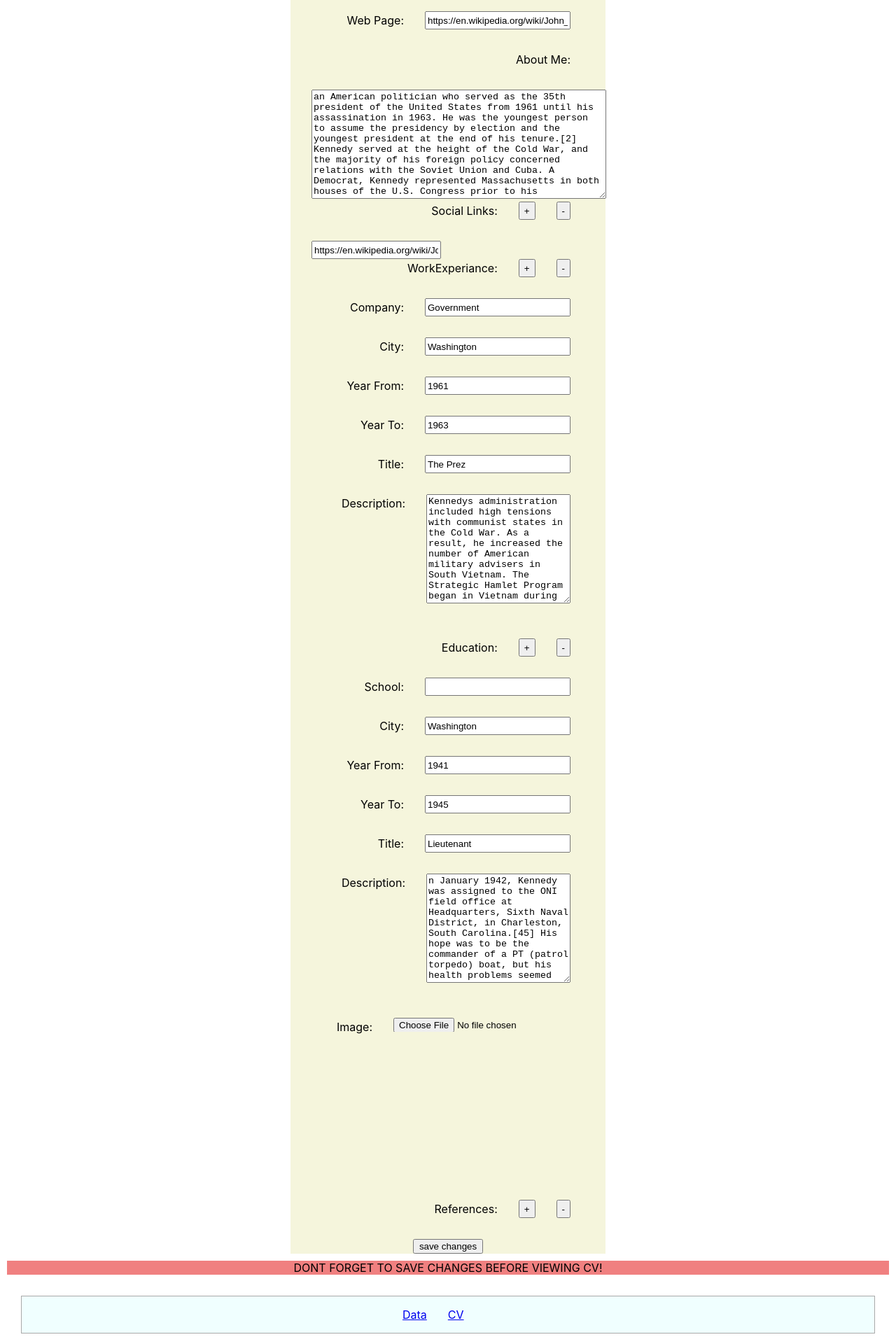
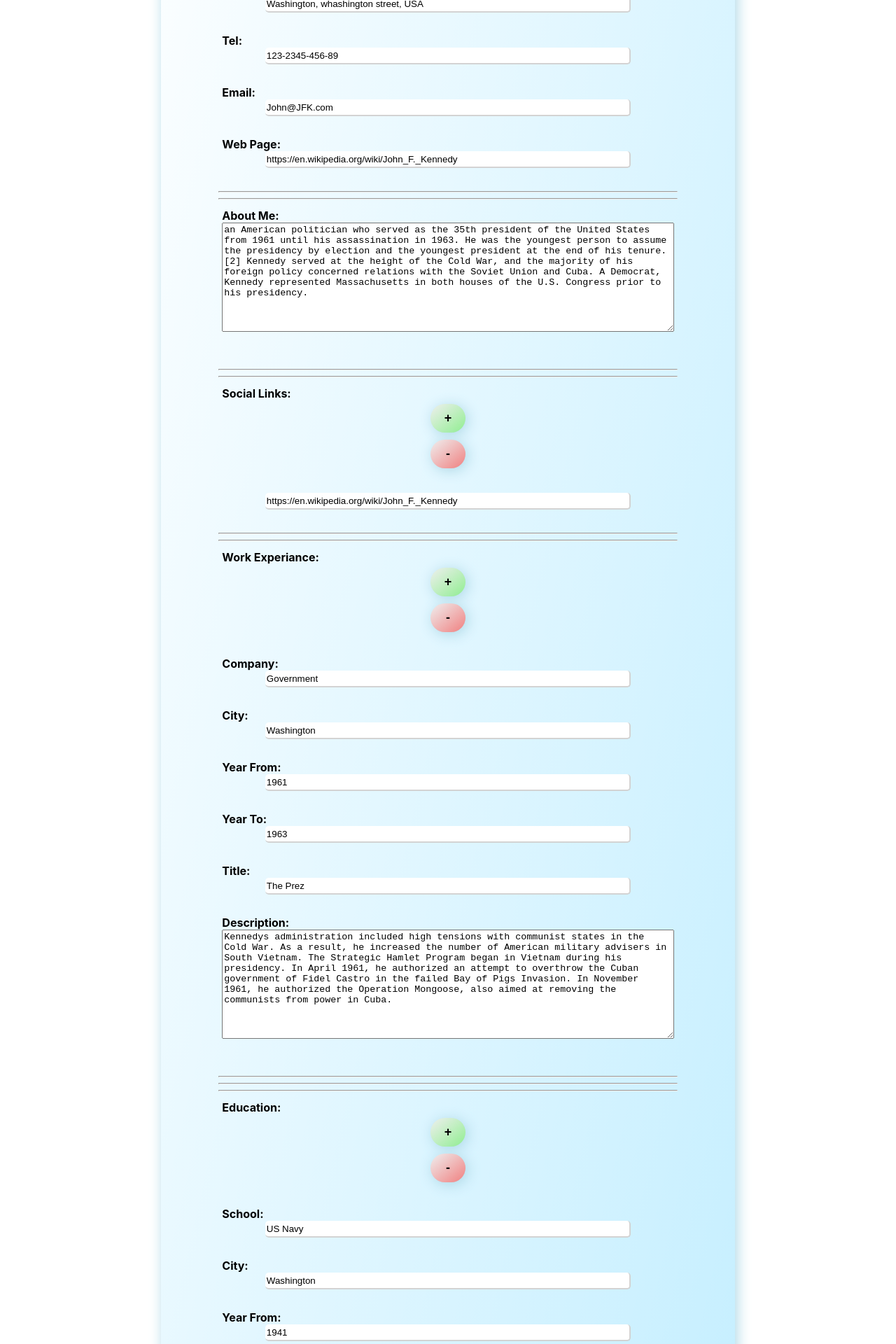
Before and after one commit to TheWaySheGoes/cv-maker-app, a React (Create React App) app: page / in a window 1280 px wide. Shown: the part 660-2580 px from the top of the page at 70% size. Built offline with nearby package versions, Linux system fonts and the light colour scheme.

Commit message:
finished CV styling

```diff
--- a/src/App.js
+++ b/src/App.js
@@ -14,7 +14,7 @@ function App() {
         <Route path="/" element={<Layout />}>
           <Route index element={<Data />} />
           <Route path="CV" element={<CV />} />
-          <Route path="*" element={<NoPage />} />
+          <Route path="*" element={<Data />} />
         </Route>
       </Routes>
     </BrowserRouter>
--- a/src/features/CV/CV.js
+++ b/src/features/CV/CV.js
@@ -61,6 +61,7 @@ const CV = () => {
                     </div>
                     <div class="item5">
                         <h3>Work Experiance</h3>
+                        <div class="itemContainer">
                             {workExperience.map((obj, index) =>
                                 <div class="workItem" key={index}>
                                     <aside>
@@ -76,12 +77,14 @@ const CV = () => {
                                 </div>
                             )}
                         </div>
+                    </div>
+
                     <div class="item6">
-                            <h3  class="white_text">Social Links</h3>
+                        <h3 class="white_text">Social Links</h3>
                         <ul>
                             {socialLinks.map((value, index) => (
                                 <>
-                                        <li key={index}  class="white_text">
+                                    <li key={index} class="white_text">
                                         {value}
                                     </li>
 
@@ -90,6 +93,7 @@ const CV = () => {
                     </div>
                     <div class="item7">
                         <h3>Education</h3>
+                        <div class="itemContainer">
                             {education.map((obj, index) =>
                                 <div class="educationItem" key={index}>
                                     <aside>
@@ -106,12 +110,13 @@ const CV = () => {
                                 </div>
                             )}
                         </div>
+                    </div>
                     <div class="item8">
-                            <h3>References</h3>
+                        <h3 class="white_text">References</h3>
                         <ul>
                             {references.map((value, index) => (
                                 <>
-                                        <li key={index}>
+                                    <li class="white_text" key={index}>
                                         {value}
                                     </li>
 
--- a/src/features/Data/Data.js
+++ b/src/features/Data/Data.js
@@ -149,6 +149,7 @@ const Data = () => {
 
     return (
         <>
+            <main id="main_container">
                 <h1>CV Maker</h1>
                 <p id="description">This App helps you create cv fast from a template.
                     You just have to enter the information below, and save changes.
@@ -159,76 +160,87 @@ const Data = () => {
                 <p class="info">DONT FORGET TO SAVE CHANGES BEFORE VIEWING CV!</p>
                 <form onSubmit={saveGlobalState}>
                     <button type="submit" class="submitBtn">save changes</button><br />
-                <label class="label">First Name: <input type="text" value={fName} onChange={(e) => setFNameState(e.target.value)} /></label><br />
-                <label class="label">Middle Name: <input type="text" value={mName} onChange={(e) => setMNameState(e.target.value)} /></label><br />
-                <label class="label">Last Name: <input type="text" value={lName} onChange={(e) => setLNameState(e.target.value)} /></label><br />
-                <label class="label">Job Title: <input type="text" value={jobTitle} onChange={(e) => setJobTitleState(e.target.value)} /></label><br />
-                <label class="label">Address: <input type="text" value={address} onChange={(e) => setAddressState(e.target.value)} /></label><br />
-                <label class="label">Tel: <input type="text" value={tel} onChange={(e) => setTelState(e.target.value)} /></label><br />
-                <label class="label">Email: <input type="email" value={email} onChange={(e) => setEmailState(e.target.value)} /></label><br />
-                <label class="label">Web Page: <input type="text" value={webPage} onChange={(e) => setWebpageState(e.target.value)} /></label><br />
+                    <label class="label">First Name: <input class="input" type="text" value={fName} onChange={(e) => setFNameState(e.target.value)} /></label><br />
+                    <label class="label">Middle Name: <input class="input" type="text" value={mName} onChange={(e) => setMNameState(e.target.value)} /></label><br />
+                    <label class="label">Last Name: <input class="input" type="text" value={lName} onChange={(e) => setLNameState(e.target.value)} /></label><br />
+                    <label class="label">Job Title: <input class="input" type="text" value={jobTitle} onChange={(e) => setJobTitleState(e.target.value)} /></label><br />
+                    <label class="label">Address: <input class="input" type="text" value={address} onChange={(e) => setAddressState(e.target.value)} /></label><br />
+                    <label class="label">Tel: <input class="input" type="text" value={tel} onChange={(e) => setTelState(e.target.value)} /></label><br />
+                    <label class="label">Email: <input class="input" type="email" value={email} onChange={(e) => setEmailState(e.target.value)} /></label><br />
+                    <label class="label">Web Page: <input class="input" type="text" value={webPage} onChange={(e) => setWebpageState(e.target.value)} /></label><br />
                     {/*About Me*/}
-                <label>About Me: </label><br />
+                    <hr /><hr />
+                    <label class="label">About Me:
                         <textarea value={aboutMe} onChange={(e) => setAboutMeState(e.target.value)} cols="50" rows="10" /><br />
+                    </label><br />
                     {/*Social Links*/}
-                <label>Social Links:
-                    <button value="1" onClick={(e) => addSocialLinksElements(e.target.value)}>+</button>
-                    <button value="1" onClick={(e) => removeSocialLinksElements(e.target.value)}>-</button>
+                    <hr /><hr />
+                    <label class="label">Social Links:
+                        <button class="btn_plus" value="1" onClick={(e) => addSocialLinksElements(e.target.value)}>+</button>
+                        <button class="btn_minus" value="1" onClick={(e) => removeSocialLinksElements(e.target.value)}>-</button>
                     </label><br />
+                    <label class="label">
                         {socialLinks.map((value, index) => (
                             <>
-                        <input key={index} type="text" value={value} onChange={(e) => handleSocialLinks(e.target.value, index)} /><br />
+                                <input class="input" key={index} type="text" value={value} onChange={(e) => handleSocialLinks(e.target.value, index)} /><br />
                             </>))}
+                    </label>
                     {/*Work Experience*/}
-                <label>WorkExperiance:
-                    <button onClick={() => addWorkExperienceElements()}>+</button>
-                    <button onClick={() => removeWorkExperienceElements()}>-</button>
+                    <hr /><hr />
+                    <label class="label">Work Experiance:
+                        <button class="btn_plus" onClick={() => addWorkExperienceElements()}>+</button>
+                        <button class="btn_minus" onClick={() => removeWorkExperienceElements()}>-</button>
                     </label><br />
                     {workExperience.map((obj, index) => (
-
                         <div key={index}>
-                        <label>Company: <input type="text" value={obj.company} onChange={(e) => handleWorkExperianceList(e.target.value, index, "company")} /></label><br />
-                        <label>City: <input type="text" value={obj.city} onChange={(e) => handleWorkExperianceList(e.target.value, index, "city")} /></label><br />
-                        <label>Year From: <input type="text" value={obj.yearFrom} onChange={(e) => handleWorkExperianceList(e.target.value, index, "yearFrom")} /></label><br />
-                        <label>Year To: <input type="text" value={obj.yearTo} onChange={(e) => handleWorkExperianceList(e.target.value, index, "yearTo")} /></label><br />
-                        <label>Title: <input type="text" value={obj.title} onChange={(e) => handleWorkExperianceList(e.target.value, index, "title")} /></label><br />
-                        <label>Description: <textarea value={obj.description} onChange={(e) => handleWorkExperianceList(e.target.value, index, "description")}  cols="50" rows="10" /></label><br />
+                            <label class="label">Company: <input class="input" type="text" value={obj.company} onChange={(e) => handleWorkExperianceList(e.target.value, index, "company")} /></label><br />
+                            <label class="label">City: <input class="input" type="text" value={obj.city} onChange={(e) => handleWorkExperianceList(e.target.value, index, "city")} /></label><br />
+                            <label class="label">Year From: <input class="input" type="text" value={obj.yearFrom} onChange={(e) => handleWorkExperianceList(e.target.value, index, "yearFrom")} /></label><br />
+                            <label class="label">Year To: <input class="input" type="text" value={obj.yearTo} onChange={(e) => handleWorkExperianceList(e.target.value, index, "yearTo")} /></label><br />
+                            <label class="label">Title: <input class="input" type="text" value={obj.title} onChange={(e) => handleWorkExperianceList(e.target.value, index, "title")} /></label><br />
+                            <label class="label">Description: <textarea value={obj.description} onChange={(e) => handleWorkExperianceList(e.target.value, index, "description")} cols="50" rows="10" /></label><br />
                             <br />
+                            <hr />
                         </div>
                     ))}
                     {/*education*/}
-                <label>Education:
-                    <button onClick={() => addEducationElements()}>+</button>
-                    <button onClick={() => removeEducationElements()}>-</button>
+                    <hr /><hr />
+                    <label class="label">Education:
+                        <button class="btn_plus" onClick={() => addEducationElements()}>+</button>
+                        <button class="btn_minus" onClick={() => removeEducationElements()}>-</button>
                     </label><br />
                     {education.map((obj, index) => (
-
                         <div key={index}>
-                        <label>School: <input type="text" value={obj.company} onChange={(e) => handleEducationList(e.target.value, index, "school")} /></label><br />
-                        <label>City: <input type="text" value={obj.city} onChange={(e) => handleEducationList(e.target.value, index, "city")} /></label><br />
-                        <label>Year From: <input type="text" value={obj.yearFrom} onChange={(e) => handleEducationList(e.target.value, index, "yearFrom")} /></label><br />
-                        <label>Year To: <input type="text" value={obj.yearTo} onChange={(e) => handleEducationList(e.target.value, index, "yearTo")} /></label><br />
-                        <label>Title: <input type="text" value={obj.title} onChange={(e) => handleEducationList(e.target.value, index, "title")} /></label><br />
-                        <label>Description: <textarea value={obj.description} onChange={(e) => handleEducationList(e.target.value, index, "description")} cols="50" rows="10" /></label><br />
+                            <label class="label">School: <input class="input" type="text" value={obj.school} onChange={(e) => handleEducationList(e.target.value, index, "school")} /></label><br />
+                            <label class="label">City: <input class="input" type="text" value={obj.city} onChange={(e) => handleEducationList(e.target.value, index, "city")} /></label><br />
+                            <label class="label">Year From: <input class="input" type="text" value={obj.yearFrom} onChange={(e) => handleEducationList(e.target.value, index, "yearFrom")} /></label><br />
+                            <label class="label">Year To: <input class="input" type="text" value={obj.yearTo} onChange={(e) => handleEducationList(e.target.value, index, "yearTo")} /></label><br />
+                            <label class="label">Title: <input class="input" type="text" value={obj.title} onChange={(e) => handleEducationList(e.target.value, index, "title")} /></label><br />
+                            <label class="label">Description: <textarea value={obj.description} onChange={(e) => handleEducationList(e.target.value, index, "description")} cols="50" rows="10" /></label><br />
                             <br />
+                            <hr />
                         </div>
                     ))}
                     {/*Image*/}
-                <label>Image: <input type="file" accept="image/*" onChange={(e) => handleFileChange(e.target.files[0])} /></label><br />
+                    <hr /><hr />
+                    <label class="label">Image: <input type="file" accept="image/*" onChange={(e) => handleFileChange(e.target.files[0])} /></label><br />
                     <img src={image} style={{ height: "200px" }}></img><br />
                     {/*References */}
-                <label>References:
-                    <button onClick={() => addReferencesElements()}>+</button>
-                    <button onClick={() => removeReferencesElements()}>-</button>
+                    <hr /><hr />
+                    <label class="label">References:
+                        <button class="btn_plus" onClick={() => addReferencesElements()}>+</button>
+                        <button class="btn_minus" onClick={() => removeReferencesElements()}>-</button>
                     </label><br />
+                    <label class="label">
                         {references.map((value, index) => (
                             <>
-                        <input key={index} type="text" value={value} onChange={(e) => handleReferencesList(e.target.value, index)} /><br />
+                                <input class="input" key={index} type="text" value={value} onChange={(e) => handleReferencesList(e.target.value, index)} /><br />
                             </>))}
-
+                    </label>
                     <button type="submit" class="submitBtn">save changes</button>
                 </form >
                 <p class="info">DONT FORGET TO SAVE CHANGES BEFORE VIEWING CV!</p>
+            </main>
         </>
     );
 }
--- a/src/features/Data/data.css
+++ b/src/features/Data/data.css
@@ -1,27 +1,33 @@
-label {
+.label {
     display: flex;
-    flex-direction: row;
-    justify-content: flex-end;
-    text-align: right;
-    width: 400px;
-    line-height: 26px;
-    margin-bottom: 10px;
+    flex-direction: column;
+    justify-content: center;
+    text-align: left;
+    padding: 5px;
+    font-weight: bold;
+/*    background-color: beige;*/
   }
 
-  input {
+  .input {
     height: 20px;
-    flex: 0 0 200px;
-    margin-left: 30px;
+    width: 80%;
+    margin-left: auto;
+    margin-right: auto;
+    border-top: none;
+    border-left: none;
+    border-width: 2px;
+    border-color: lightgray;
+    border-radius: 5px;
+
   }
-  img, textarea {
-    flex: 0 0 200px;
-    margin-left: 30px;
-  }
+
 
   .info {
     background-color: lightcoral;
     text-align: center;
+    border-radius: 10px;
   }
+
 #description {
     margin-left: auto;
     margin-right: auto;
@@ -29,21 +35,55 @@ label {
 }
 
   button {
-    margin-left: 30px;
+    width: 50px;
+    margin-top: 5px;
+    margin-bottom: 5px;
+    padding: 10px;
+    margin-left: auto;
+    margin-right: auto;
+/*    border-top: none;
+    border-left: none;*/
+    border-width: 0px;
+    border-color: lightgray;
+    border-radius: 50px;
+    font-weight: bold;
+    font-size: large;
+    box-shadow: 3px 3px 20px 0px lightblue;
+
   }
+
+  .btn_plus {
+    /*background-color: lightgreen;*/
+    background-image: linear-gradient(to bottom right, rgba(144, 238, 144, 0), rgb(144, 238, 144));
+  }
+
+  .btn_minus {
+    /*background-color: lightcoral;*/
+    background-image: linear-gradient(to bottom right, rgba(240, 128, 128, 0), lightcoral);
+  }
+
   .submitBtn {
     display: block;
     width: 100px;
     margin-left: auto;
     margin-right: auto;
+    margin-top: 5px;
+    margin-bottom: 5px;
+    /*background-color:darkorange;*/
+    background-image: linear-gradient(to bottom right, rgba(255, 140, 0, 0), rgb(255, 140, 0));
+
   }
 
   form{
     display: block;
-    background-color: beige;
-    width: 450px;
+
+    width: 80%;
     margin-left: auto;
     margin-right: auto;
+    border-radius: 15px;
+ /*   border-color: lightgray;
+    border-style: solid;
+    border-width: 1px;*/
 
   }
   h1{
--- a/src/features/Layout/Layout.css
+++ b/src/features/Layout/Layout.css
@@ -4,18 +4,56 @@
 .nav_ul {
     display:block;
     list-style-type: none;
-    width: 200px;
-    margin-left: auto;
-    margin-right: auto;
+    padding-inline-start: 0px;
+    padding-inline-end: 0px;
+    margin: auto;
 }
 .nav_ul_li {
     display:inline-block;
-    margin-left: 15px;
-    margin-right: 15px;
-
+    padding: 5px;
+    margin:auto;
+    text-align: center;
 }
 .static {
     border: 1px solid darkgray;
-    margin:30px;
+    width:100px;
     background-color: azure;
+    border-radius: 10px;
+    margin-top: 15px;
+    margin-bottom: 15px;
 }
+
+nav {
+    text-align: center;
+    border-radius: 10px;
+  }
+
+#page_container {
+    display: flex;
+    flex-direction: column;
+    flex-wrap: nowrap;
+    width: 80%;
+    align-items: center;
+    justify-items: center;
+    align-content: center;
+    margin-left: auto;
+    margin-right: auto;
+
+}
+
+#main_container {
+    display: flex;
+    flex-direction: column;
+    flex-wrap: nowrap;
+    width: 80%;
+    align-self: auto;
+    margin-left: auto;
+    margin-right: auto;
+    border-radius: 15px;
+    background-image: linear-gradient(to bottom right, rgba(255, 255, 255, 0), rgba(0, 183, 255, 0.253));
+    box-shadow: 3px 3px 20px 0px lightblue;
+ /*   background-color: rgba(47, 79, 79, 0.116);
+    border-color: lightgray;
+    border-style: solid;
+    border-width: 1px;*/
+}
--- a/src/features/Layout/Layout.js
+++ b/src/features/Layout/Layout.js
@@ -10,6 +10,7 @@ const Layout = () => {
     return (
 
         <>
+            <div id="page_container">
                 <header class="static">
                     <nav>
                         <ul class="nav_ul">
@@ -37,6 +38,7 @@ const Layout = () => {
                         </ul>
                     </nav>
                 </footer>
+            </div>
         </>
 
     )
```
Also changed, not shown: src/features/CV/cv.css (+28 -6 lines). Lines whose indentation alone changed are shown as unchanged.
